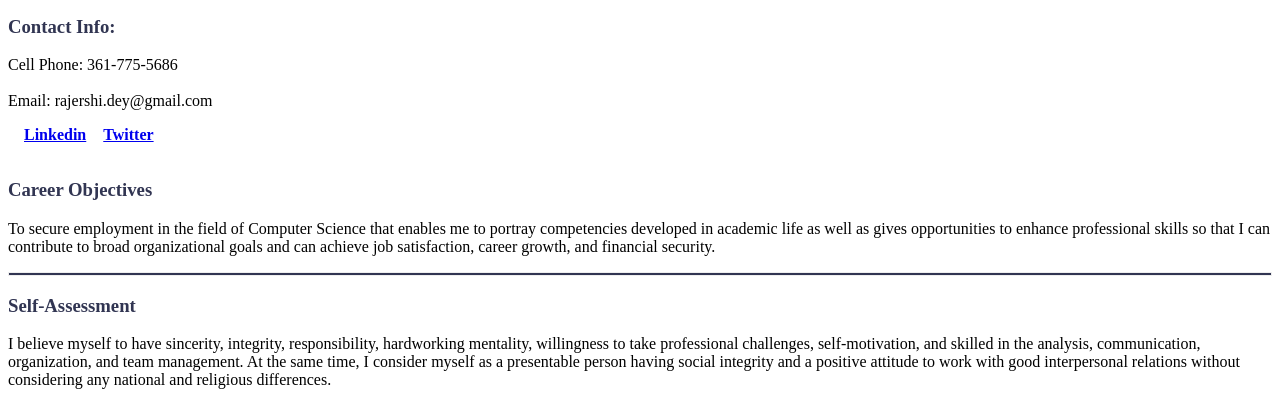
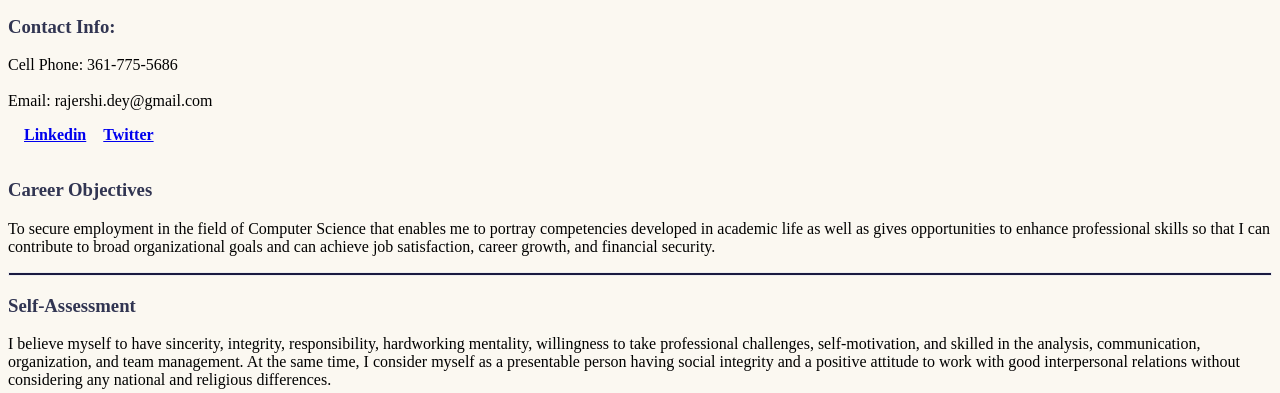
Before and after one commit to RajRajershi/CV, a plain HTML site: page index.html in a window 1280 px wide. Shown: the part 407-800 px from the top of the page. Drawn offline with Linux system fonts and the light colour scheme.

Commit message:
Update styles.css

```diff
--- a/styles.css
+++ b/styles.css
@@ -1,7 +1,7 @@
 body
 {
 
-
+ background-color:#FBF8F1;
 
 
 }
@@ -24,7 +24,7 @@ color: #313552
 
 hr
 {
-  background-color:#313552;
+  background-color:#1A1A40;
 
   border-style: ridge;
 
```
